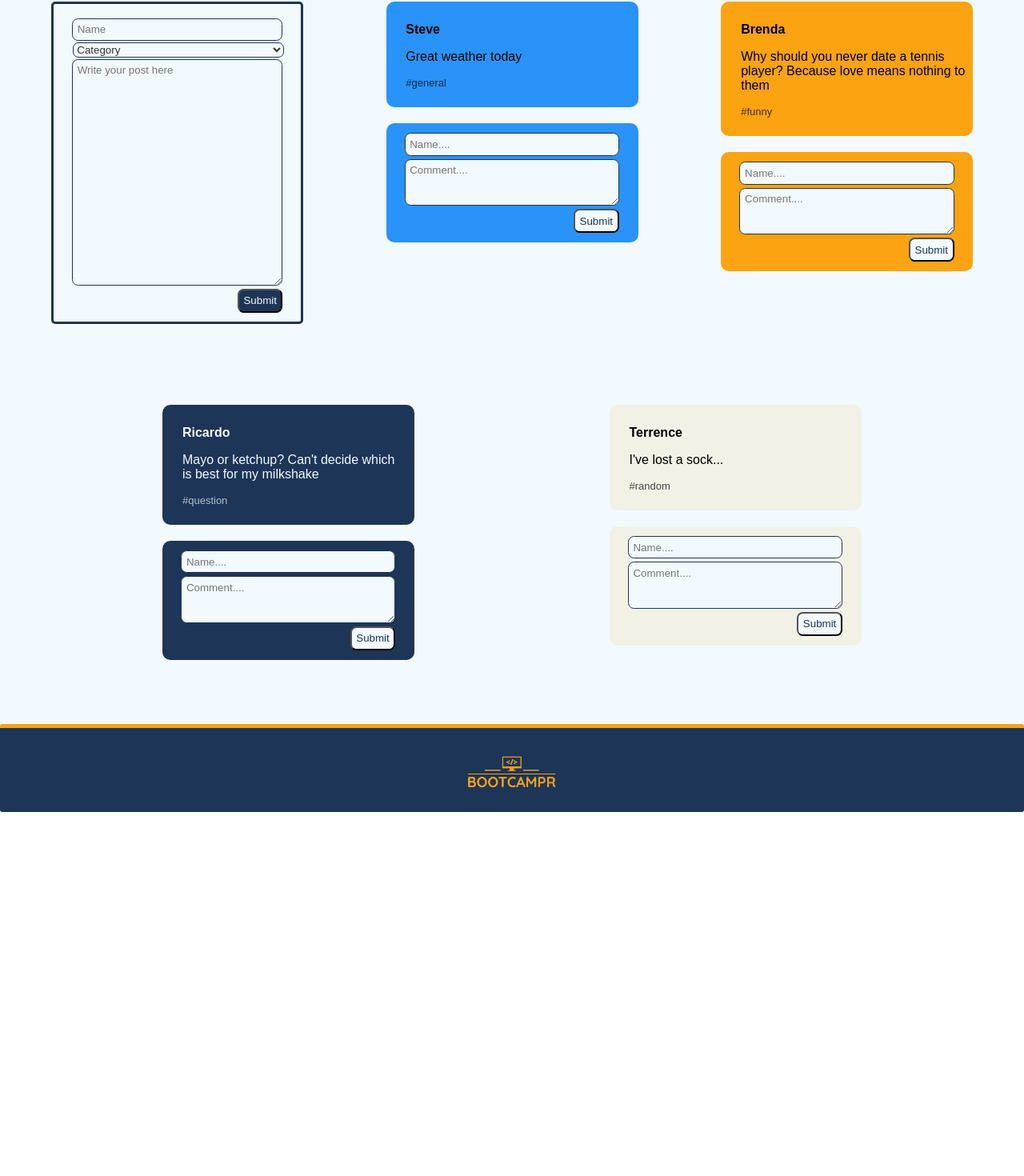
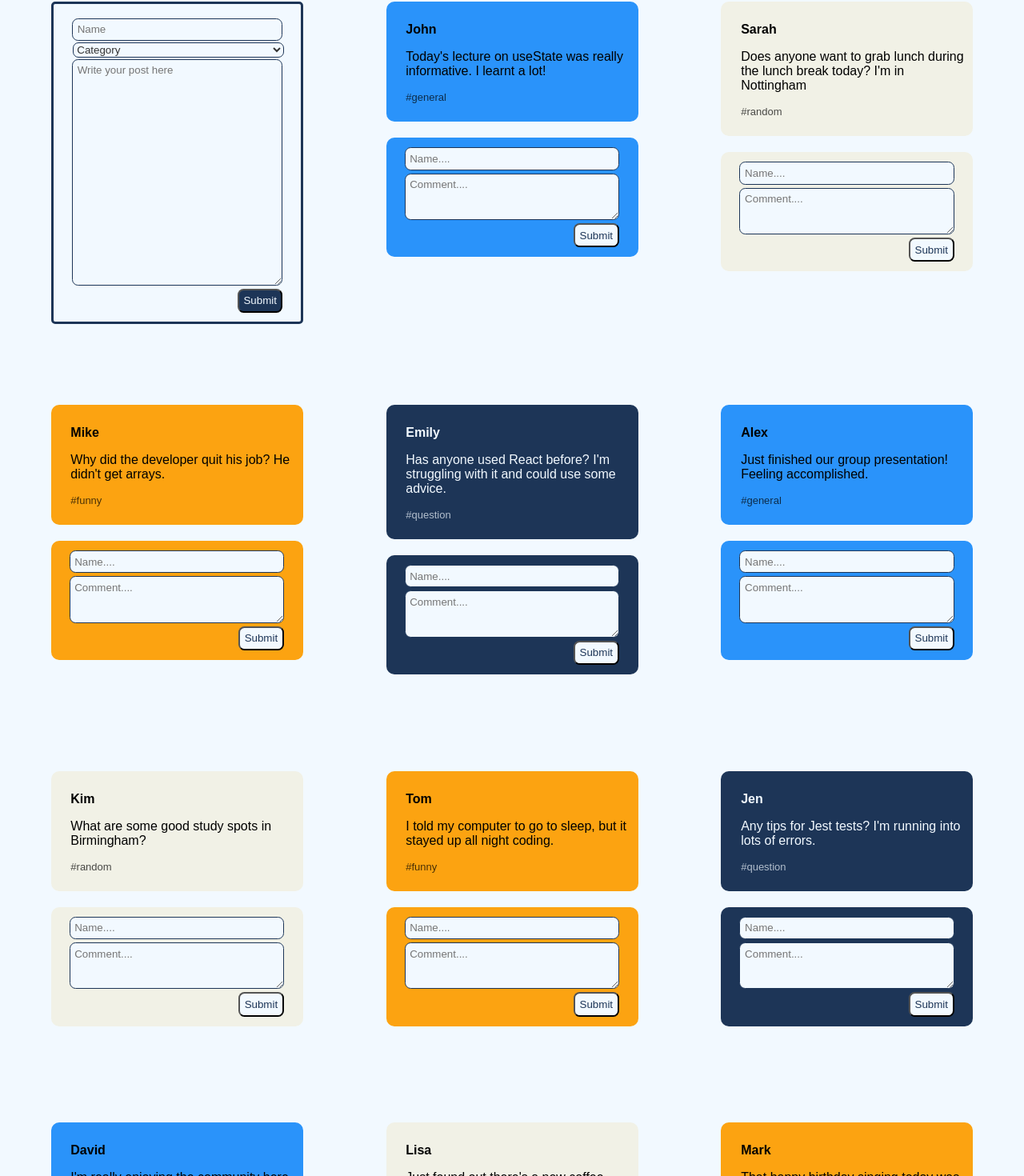
Before and after one commit to bvhadra/BootCampr, a React (Create React App) app in the folder bootcampr/: page / in a window 1280 px wide. Shown: the part 277-1747 px from the top of the page at 80% size. Before the commit the page ends 1292 px from the top, so only its background shows below. Built offline with nearby package versions, Linux system fonts and the light colour scheme.

Commit message:
different dummy data added to the bootcampr app

```diff
--- a/bootcampr/src/components/data/dummyPosts.js
+++ b/bootcampr/src/components/data/dummyPosts.js
@@ -1,16 +1,63 @@
 const dummyPosts = [
-  { name: "Steve", category: "general", post: "Great weather today" },
   {
-    name: "Brenda",
-    category: "funny",
-    post: "Why should you never date a tennis player? Because love means nothing to them",
+    name: "John",
+    category: "general",
+    post: "Today's lecture on useState was really informative. I learnt a lot!",
   },
   {
-    name: "Ricardo",
+    name: "Sarah",
+    category: "random",
+    post: "Does anyone want to grab lunch during the lunch break today? I'm in Nottingham",
+  },
+  {
+    name: "Mike",
+    category: "funny",
+    post: "Why did the developer quit his job? He didn't get arrays.",
+  },
+  {
+    name: "Emily",
     category: "question",
-    post: "Mayo or ketchup? Can't decide which is best for my milkshake",
+    post: "Has anyone used React before? I'm struggling with it and could use some advice.",
   },
-  { name: "Terrence", category: "random", post: "I've lost a sock..." },
+  {
+    name: "Alex",
+    category: "general",
+    post: "Just finished our group presentation! Feeling accomplished.",
+  },
+  {
+    name: "Kim",
+    category: "random",
+    post: "What are some good study spots in Birmingham?",
+  },
+  {
+    name: "Tom",
+    category: "funny",
+    post: "I told my computer to go to sleep, but it stayed up all night coding.",
+  },
+  {
+    name: "Jen",
+    category: "question",
+    post: "Any tips for Jest tests? I'm running into lots of errors.",
+  },
+  {
+    name: "David",
+    category: "general",
+    post: "I'm really enjoying the community here. Everyone is so helpful. Thanks everyone.",
+  },
+  {
+    name: "Lisa",
+    category: "random",
+    post: "Just found out there's a new coffee shop opening near me in Manchester. Anyone want to check it out?",
+  },
+  {
+    name: "Mark",
+    category: "funny",
+    post: "That happy birthday singing today was certainly something special!",
+  },
+  {
+    name: "Sophie",
+    category: "question",
+    post: "What's the best way to approach a coding challenge during an interview?",
+  },
 ];
-
 export default dummyPosts;
```
